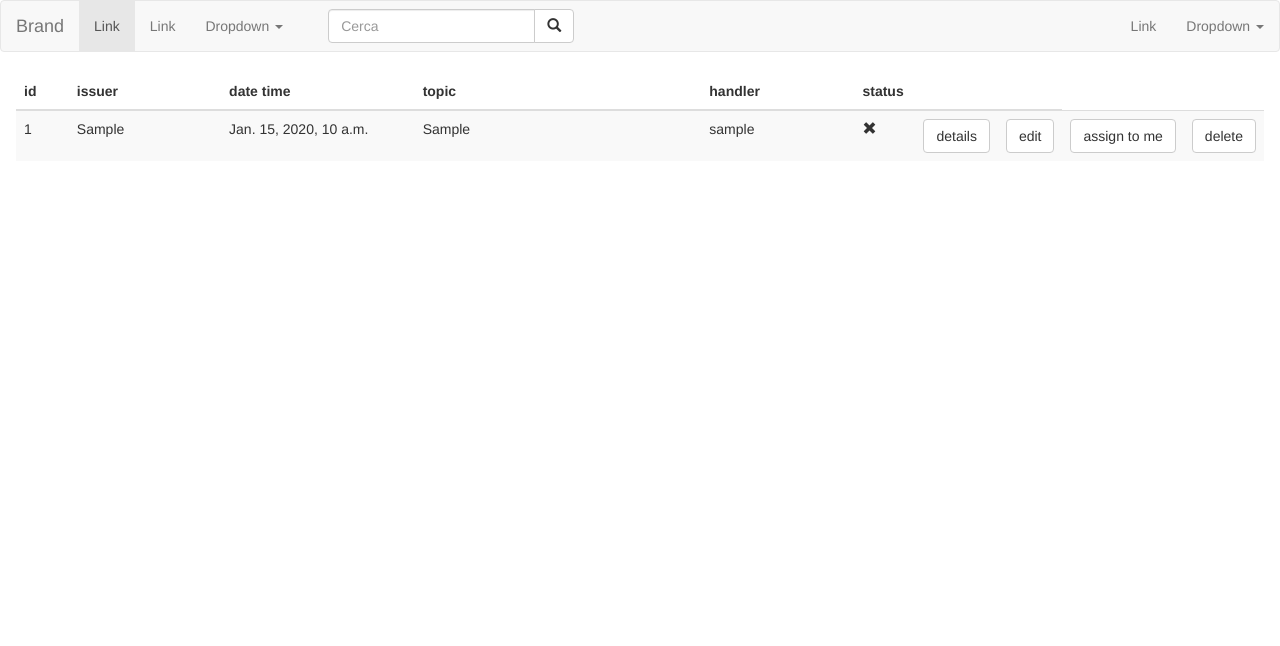
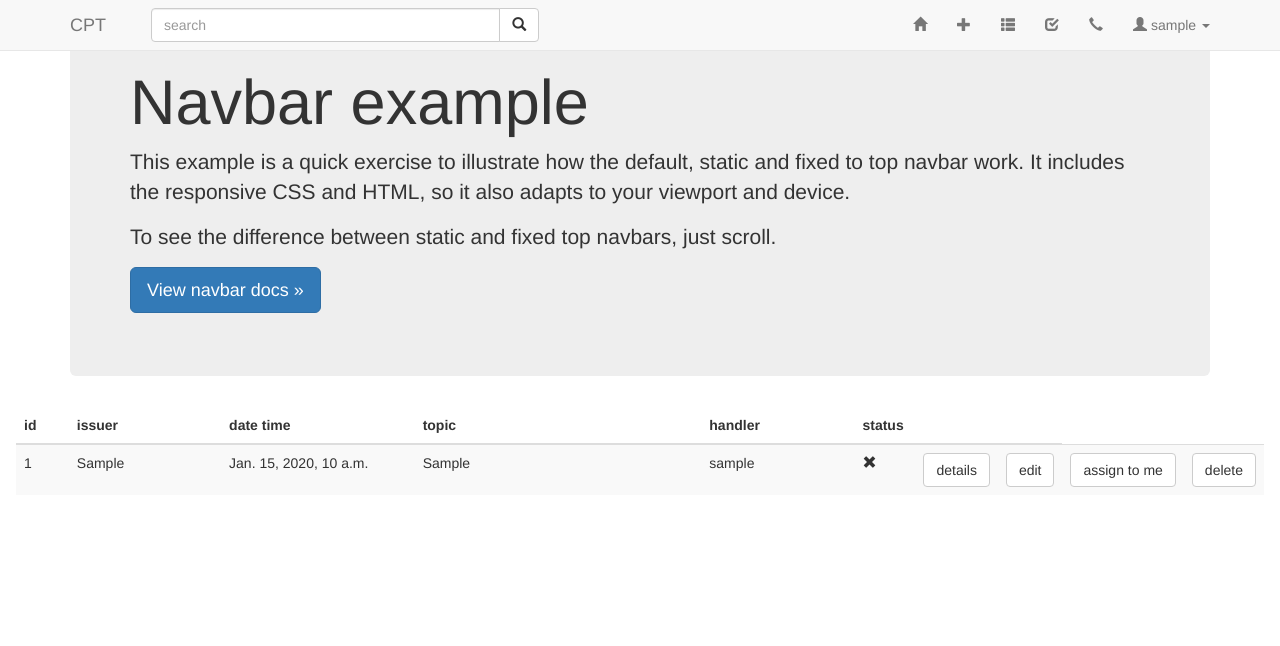
Before and after one commit to redlickigrzegorz/support-center, a Django app: page /index/ in a window 1280 px wide. Shown: the top 646 px of the page. Run offline with Django 3.2, Linux system fonts and the light colour scheme; a user stored in the database is signed in; tables that the repository leaves empty hold one stand-in row (values such as "Sample post"); some libraries are stand-ins or nearby versions.

Commit message:
little refactoring of css and bootstrap code for base template

```diff
--- a/cti/static/cti/menu.css
+++ b/cti/static/cti/menu.css
@@ -66,4 +66,18 @@
     .navbar-default .navbar-nav .open .dropdown-menu > li > a:focus {
         color: #333;
     }
+
+    .navbar-default .navbar-nav > li > a > .navbar-label {
+        display: inline;
+    }
 }
+
+.navbar-default .navbar-nav > li > a > .navbar-label {
+	display: none;
+}
+
+@media screen and (max-width: 767px) {
+    .navbar-default .navbar-nav > li > a > .navbar-label {
+        display: inline;
+	}
+}
--- a/cti/templates/cti/base.html
+++ b/cti/templates/cti/base.html
@@ -19,39 +19,22 @@
         {% include 'cti/scripts.html' %}
     </head>
     <body>
-        <nav class="navbar navbar-default" role="navigation">
-        <!-- Brand and toggle get grouped for better mobile display -->
+        <nav class="navbar navbar-default navbar-fixed-top">
+            <div class="container">
                 <div class="navbar-header">
-                <button type="button" class="navbar-toggle" data-toggle="collapse" data-target="#bs-example-navbar-collapse-1">
+                    <button type="button" class="navbar-toggle collapsed" data-toggle="collapse" data-target="#navbar" aria-expanded="false" aria-controls="navbar">
                         <span class="sr-only">Toggle navigation</span>
                         <span class="icon-bar"></span>
                         <span class="icon-bar"></span>
                         <span class="icon-bar"></span>
                     </button>
-                <a class="navbar-brand" href="#">Brand</a>
+                    <a class="navbar-brand" href="#">CPT</a>
                 </div>
-            <!-- Collect the nav links, forms, and other content for toggling -->
-            <div class="navbar-collapse in" id="bs-example-navbar-collapse-1" style="height: auto;">
-                <ul class="nav navbar-nav">
-                    <li class="active"><a href="#">Link</a></li>
-                    <li><a href="#">Link</a></li>
-                    <li class="dropdown">
-                        <a href="#" class="dropdown-toggle" data-toggle="dropdown">Dropdown <b class="caret"></b></a>
-                        <ul class="dropdown-menu">
-                            <li><a href="#">Action</a></li>
-                            <li><a href="#">Another action</a></li>
-                            <li><a href="#">Something else here</a></li>
-                            <li class="divider"></li>
-                            <li><a href="#">Separated link</a></li>
-                            <li class="divider"></li>
-                            <li><a href="#">One more separated link</a></li>
-                        </ul>
-                    </li>
-                </ul>
-                <div class="col-sm-3 col-md-3">
+                <div id="navbar" class="navbar-collapse collapse">
+                    <div class="col-sm-5 col-md-5">
                         <form class="navbar-form" role="search" data-dpmaxz-eid="1">
-                        <div class="input-group">
-                            <input type="text" class="form-control" placeholder="Cerca" name="q" data-dpmaxz-eid="2">
+                            <div class="input-group" style="width: 100%;">
+                                <input type="text" class="form-control" placeholder="search" name="q" data-dpmaxz-eid="2">
                                 <div class="input-group-btn">
                                     <button class="btn btn-default" type="submit" data-dpmaxz-eid="3"><i class="glyphicon glyphicon-search"></i></button>
                                 </div>
@@ -59,20 +42,72 @@
                         </form>
                     </div>
                     <ul class="nav navbar-nav navbar-right">
-                    <li><a href="#">Link</a></li>
+                        <li>
+                            <a href="{% url 'cti:index' %}" title="home">
+                                <span class="glyphicon glyphicon-home"></span>
+                                 <span class="navbar-label">home</span>
+                            </a>
+                        </li>
+                        <li>
+                            <a href="{% url 'cti:add_fault' %}" title="add fault">
+                                <span class="glyphicon glyphicon-plus"></span>
+                                <span class="navbar-label">add fault</span>
+                            </a>
+                        </li>
+                        <li>
+                            <a href="{% url 'cti:my_faults' %}" title="my faults">
+                                <span class="glyphicon glyphicon-th-list"></span>
+                                 <span class="navbar-label">my faults</span>
+                            </a>
+                        </li>
+                        <li>
+                            <a href="{% url 'cti:resolved_faults' %}" title="resolved faults">
+                                <span class="glyphicon glyphicon-check"></span>
+                                 <span class="navbar-label">resolved faults</span>
+                            </a>
+                        </li>
+                        <li>
+                            <a href="" data-toggle="modal" data-target="#contact-modal" title="contact">
+                                <span class="glyphicon glyphicon-earphone"></span>
+                                 <span class="navbar-label">contact</span>
+                            </a>
+                        </li>
                         <li class="dropdown">
-                        <a href="#" class="dropdown-toggle" data-toggle="dropdown">Dropdown <b class="caret"></b></a>
+                            <a href="#" class="dropdown-toggle" data-toggle="dropdown" role="button" aria-haspopup="true" aria-expanded="false">
+                                <span class="glyphicon glyphicon-user"></span>
+                                <span class="navbar-dropdown-label">{{ request.user }}</span>
+                                <span class="caret"></span>
+                            </a>
                             <ul class="dropdown-menu">
-                            <li><a href="#">Action</a></li>
-                            <li><a href="#">Another action</a></li>
-                            <li><a href="#">Something else here</a></li>
-                            <li class="divider"></li>
-                            <li><a href="#">Separated link</a></li>
+                                <li>
+                                    <a href="{% url 'cti:change_password' %}">
+                                        <span class="glyphicon glyphicon-wrench"></span>
+                                        <span class="navbar-dropdown-label">change password</span>
+                                    </a>
+                                </li>
+                                <li role="separator" class="divider"></li>
+                                <li>
+                                    <a href="{% url 'cti:logout' %}">
+                                        <span class="glyphicon glyphicon-off"></span>
+                                        <span class="navbar-dropdown-label">log out</span>
+                                    </a>
+                                </li>
                             </ul>
                         </li>
                     </ul>
-            </div><!-- /.navbar-collapse -->
+                </div>
+            </div>
         </nav>
+        <div class="container">
+            <div class="jumbotron">
+                <h1>Navbar example</h1>
+                <p>This example is a quick exercise to illustrate how the default, static and fixed to top navbar work. It includes the responsive CSS and HTML, so it also adapts to your viewport and device.</p>
+                <p>To see the difference between static and fixed top navbars, just scroll.</p>
+                <p>
+                    <a class="btn btn-lg btn-primary" href="../../components/#navbar" role="button">View navbar docs &raquo;</a>
+                </p>
+            </div>
+        </div>
         <div class="container-fluid container-body">
             <div class="navbar navbar-body">
                 {% include 'cti/contact_modal.html' %}
```
Lines whose indentation alone changed are shown as unchanged.
